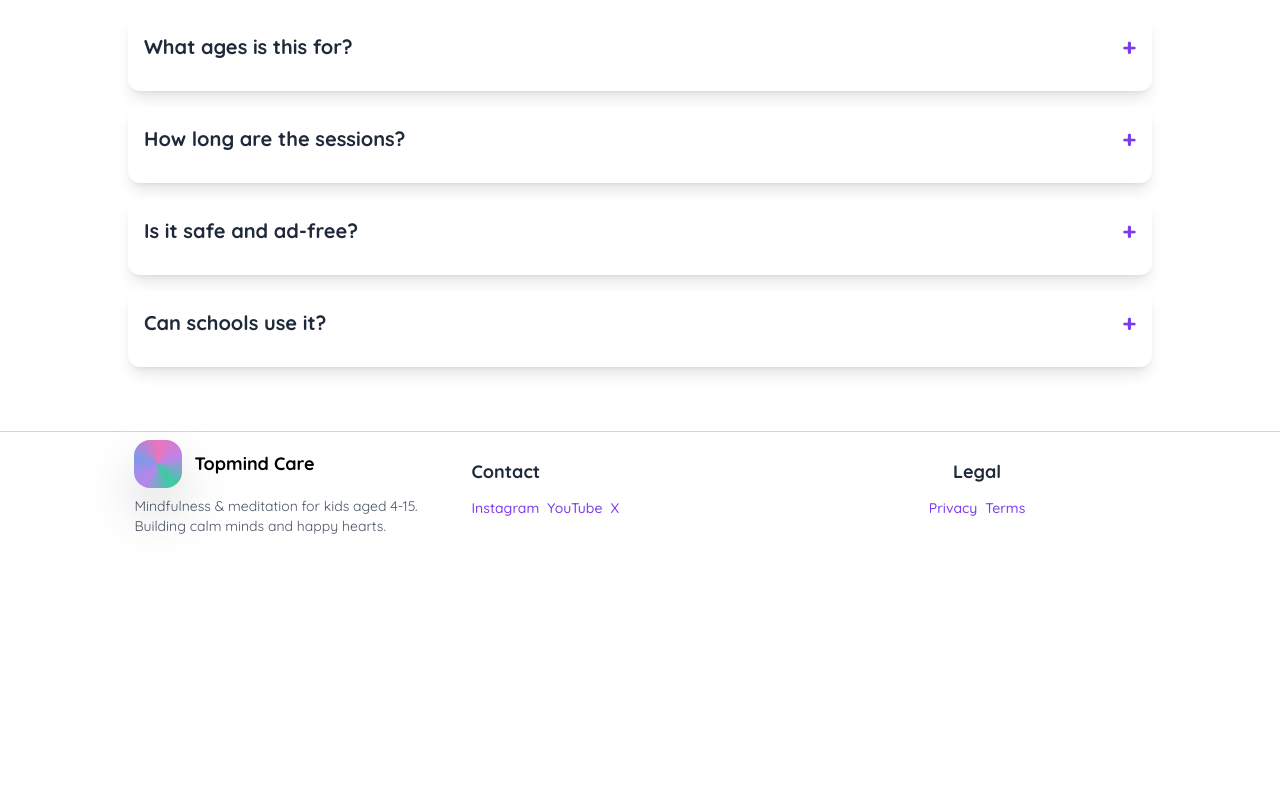
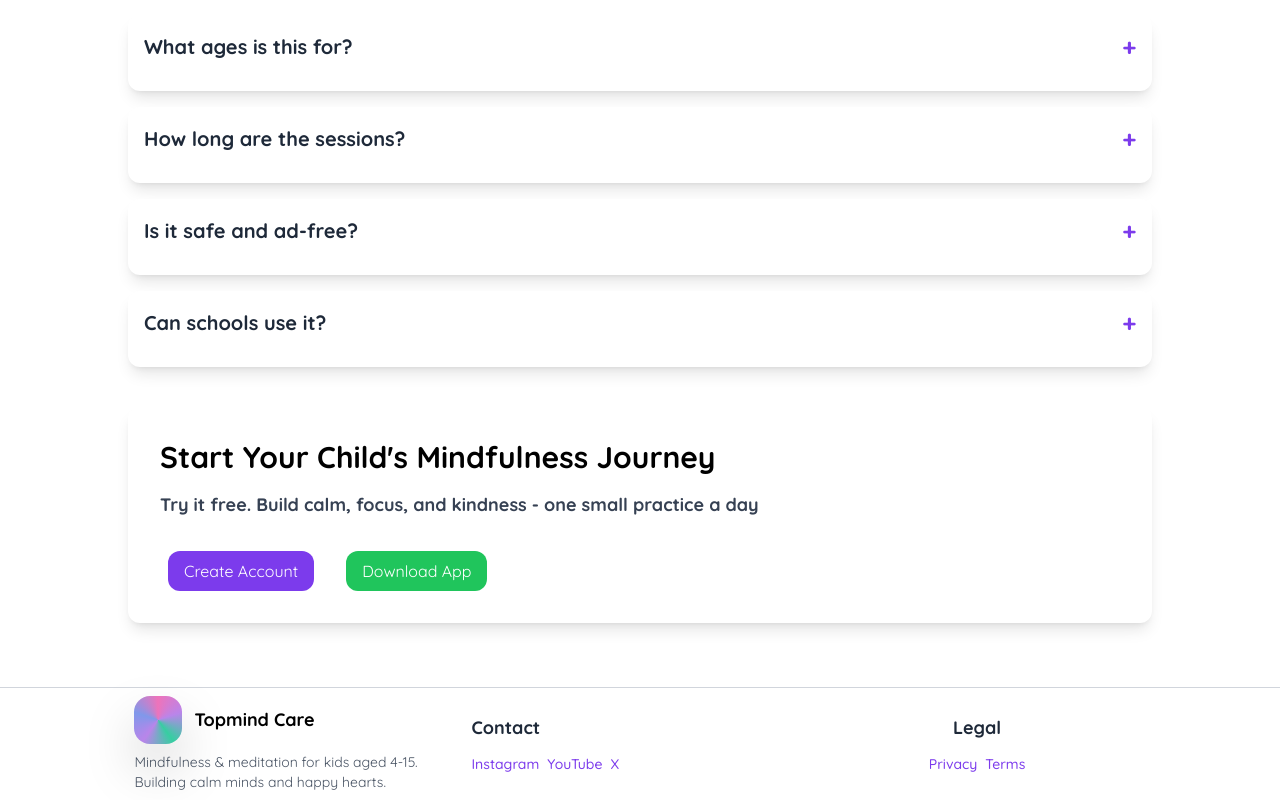
Before and after one commit to Kanishk-mittal/SpeakGenie, a React (Vite) app: page / in a window 1280 px wide. Shown: the part 4304-5104 px from the top of the page. Before the commit the page ends 4848 px from the top, so only its background shows below. Built offline with nearby package versions, Linux system fonts and the light colour scheme.

Commit message:
Add Section7 component with account creation and app download functionality

```diff
--- a/src/App.tsx
+++ b/src/App.tsx
@@ -13,6 +13,7 @@ import Section2 from "./components/Section2"
 import Section3 from "./components/Section3"
 import Section4 from "./components/Section4"
 import Section5 from "./components/Section5"
+import Section7 from "./components/Section7"
 import SeperatorLine from "./components/SeperatorLine"
 
 const App = () => {
@@ -29,6 +30,7 @@ const App = () => {
       <ParentTeacherHub />
       <Section5 />
       <FrequentlyAskedQuestions />
+      <Section7 />
       <Footer />
     </>
   )
--- /dev/null
+++ b/src/components/Section7.tsx
@@ -0,0 +1,45 @@
+import ButtonVoilet from './ButtonVoilet'
+import ButtonGreen from './ButtonGreen'
+
+const Section7 = () => {
+    const handleCreateAccount = () => {
+        console.log("Create Account button clicked")
+    }
+
+    const handleCreateAccountHover = () => {
+        console.log("Create Account button hovered")
+    }
+
+    const handleDownloadApp = () => {
+        console.log("Download App button clicked")
+    }
+
+    const handleDownloadAppHover = () => {
+        console.log("Download App button hovered")
+    }
+
+    return (
+        <div className='w-[80%] mx-auto mt-10'>
+            <div className="bg-white rounded-xl shadow-lg p-8 text-left">
+                <h2 className='font-extrabold text-3xl mb-4'>Start Your Child's Mindfulness Journey</h2>
+                <p className='text-gray-700 text-lg font-bold mb-8 max-w-2xl'>
+                    Try it free. Build calm, focus, and kindness - one small practice a day
+                </p>
+                <div className="flex flex-col md:flex-row justify-start items-start gap-4">
+                    <ButtonVoilet
+                        label="Create Account"
+                        onClick={handleCreateAccount}
+                        onHover={handleCreateAccountHover}
+                    />
+                    <ButtonGreen
+                        label="Download App"
+                        onClick={handleDownloadApp}
+                        onHover={handleDownloadAppHover}
+                    />
+                </div>
+            </div>
+        </div>
+    )
+}
+
+export default Section7
```
